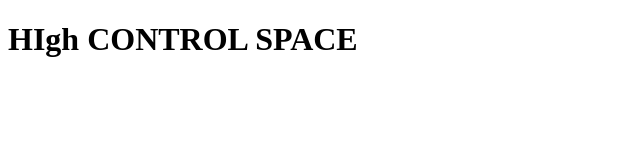
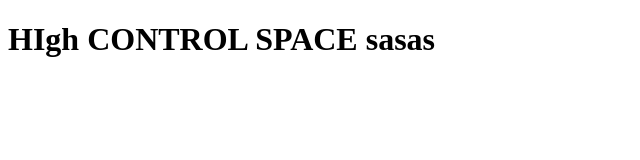
Before and after one commit to BeADeveloperBAD/practiseGit, a plain HTML site: page index.html in a window 1280 px wide. Shown: the whole page, without its empty margins (0-640 px from the left). Drawn offline with Linux system fonts and the light colour scheme.

Commit message:
Just for Checking

```diff
--- a/first/index.html
+++ b/index.html
@@ -7,6 +7,6 @@
     <title>Document</title>
 </head>
 <body>
-    <h1>HIgh CONTROL SPACE</h1>
+    <h1>HIgh CONTROL SPACE sasas</h1>
 </body>
 </html>
```
